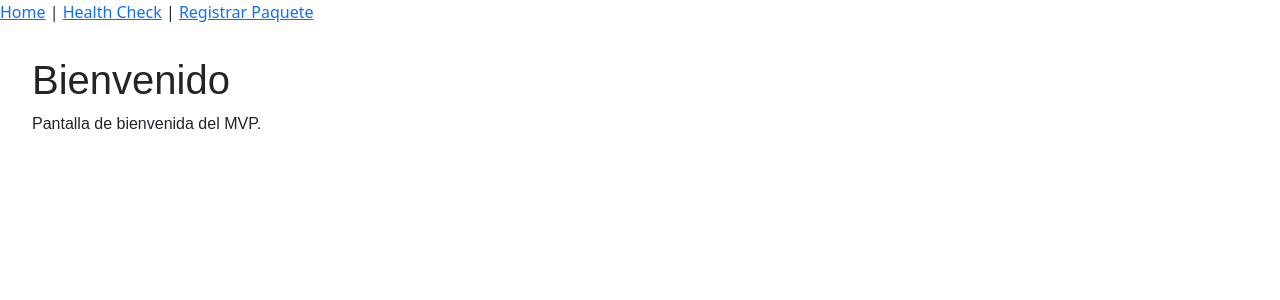
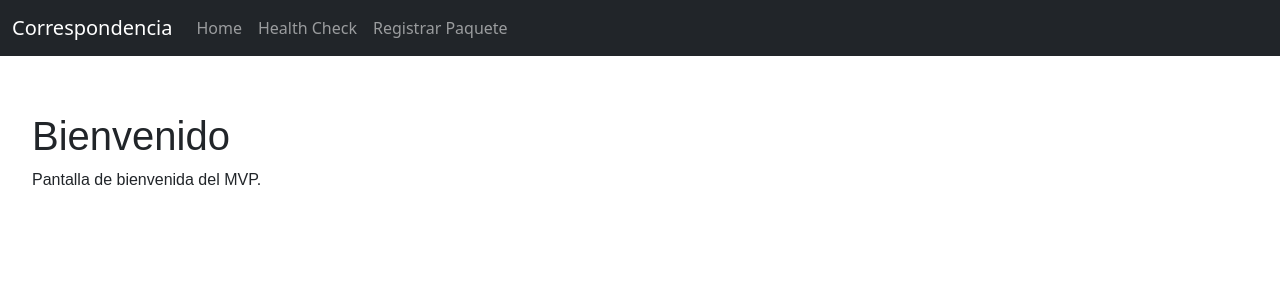
Before and after one commit to Vechegaray23/correspondencia, a React (Vite) app in the folder client/: page / in a window 1280 px wide. Shown: the top 300 px of the page. Built offline with nearby package versions, Linux system fonts and the light colour scheme.

Commit message:
style: apply dark Bootstrap navbar to App.jsx

```diff
--- a/client/src/App.jsx
+++ b/client/src/App.jsx
@@ -2,15 +2,43 @@
 import Home from './pages/Home.jsx';
 import Health from './pages/Health.jsx';
 import RegisterPaquete from './pages/RegisterPaquete.jsx';
+import NavBar from './components/NavBar.jsx';
+
 
 export default function App() {
   return (
     <>
-      <nav>
-        <Link to="/">Home</Link>{' | '}
-        <Link to="/health">Health Check</Link>{' | '}
-        <Link to="/register">Registrar Paquete</Link>
-      </nav>
+     <nav className="navbar navbar-expand-sm navbar-dark bg-dark mb-4">
+       <div className="container-fluid">
+         <Link className="navbar-brand" to="/">
+           Correspondencia
+         </Link>
+         <button
+           className="navbar-toggler"
+           type="button"
+           data-bs-toggle="collapse"
+           data-bs-target="#navbarNav"
+           aria-controls="navbarNav"
+           aria-expanded="false"
+           aria-label="Toggle navigation"
+         >
+           <span className="navbar-toggler-icon"></span>
+         </button>
+         <div className="collapse navbar-collapse" id="navbarNav">
+           <ul className="navbar-nav me-auto mb-2 mb-sm-0">
+             <li className="nav-item">
+               <Link className="nav-link" to="/">Home</Link>
+             </li>
+             <li className="nav-item">
+               <Link className="nav-link" to="/health">Health Check</Link>
+             </li>
+             <li className="nav-item">
+               <Link className="nav-link" to="/register">Registrar Paquete</Link>
+             </li>
+           </ul>
+         </div>
+       </div>
+     </nav>
       <Routes>
         <Route path="/" element={<Home />} />
         <Route path="/health" element={<Health />} />
```
